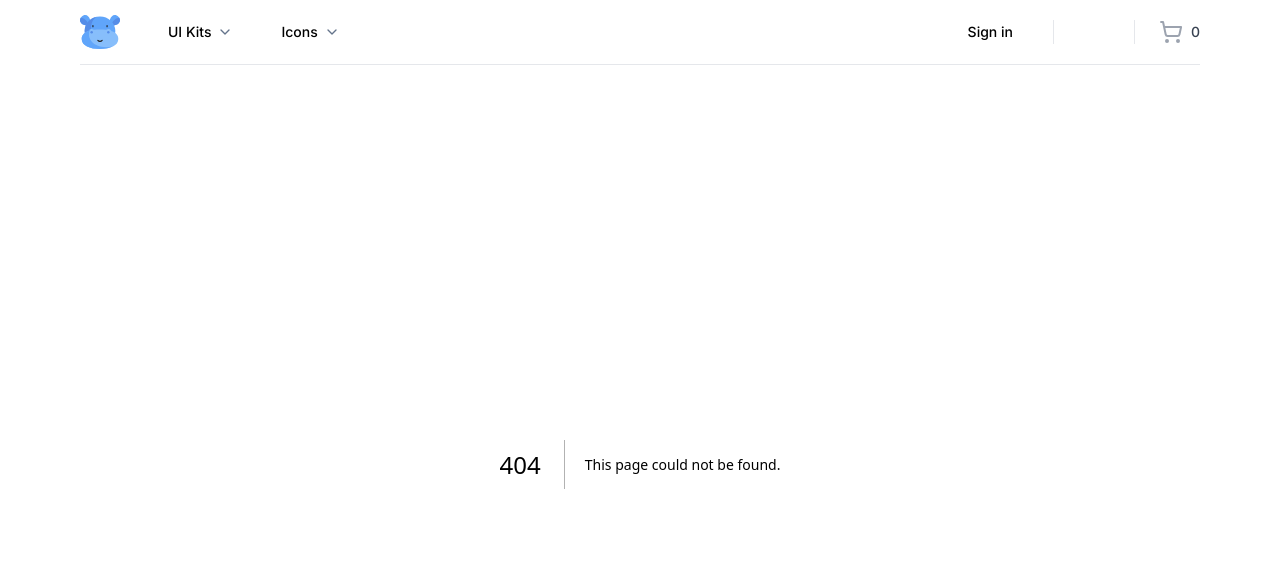
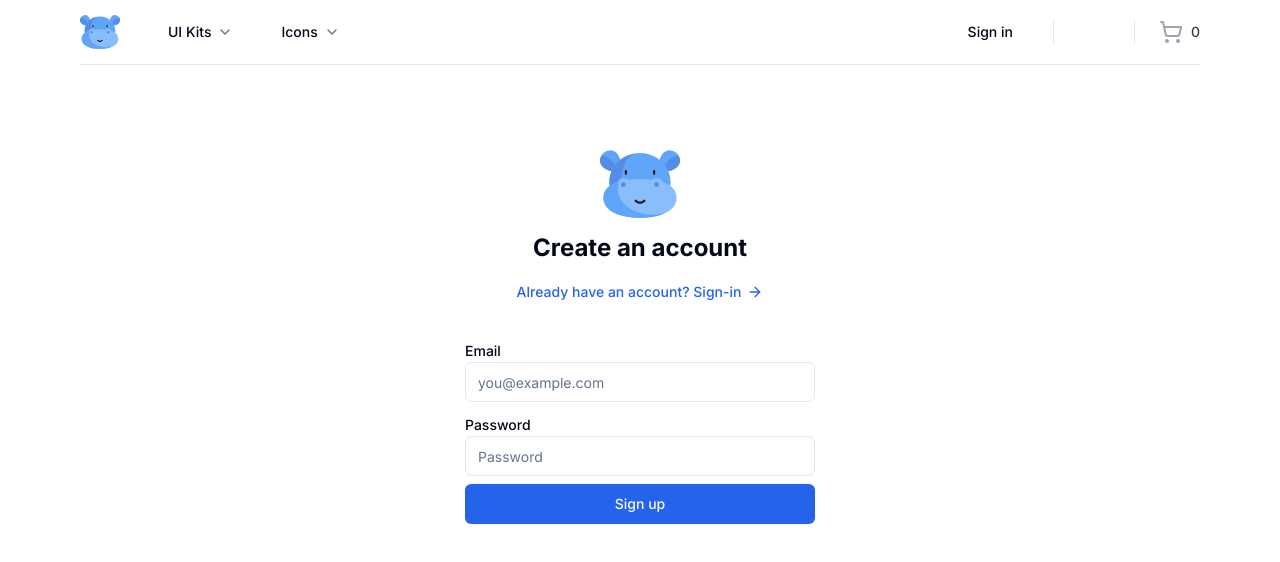
Before and after one commit to Hamzshaa/Digital-Hippo, a Next.js app: page /sign-up in a window 1280 px wide. Before the commit this address had no page. Shown: the top 562 px of the page. Built offline with nearby package versions, Linux system fonts and the light colour scheme.

Commit message:
sign up page added to client side

```diff
--- /dev/null
+++ b/src/app/(auth)/sign-up/page.tsx
@@ -0,0 +1,83 @@
+"use client";
+
+import { Icons } from "@/components/Icons";
+import { Button, buttonVariants } from "@/components/ui/button";
+import { Input } from "@/components/ui/input";
+import { Label } from "@/components/ui/label";
+import { cn } from "@/lib/utils";
+import { ArrowRight } from "lucide-react";
+import Link from "next/link";
+import { useForm } from "react-hook-form";
+import { zodResolver } from "@hookform/resolvers/zod";
+import { z } from "zod";
+import {
+  AuthCredentialsValidator,
+  TAuthCredentialsValidator,
+} from "@/lib/validators/account-credentials-validator";
+
+const Page = () => {
+  const {
+    register,
+    handleSubmit,
+    formState: { errors },
+  } = useForm<TAuthCredentialsValidator>({
+    resolver: zodResolver(AuthCredentialsValidator),
+  });
+
+  const onSubmit = ({ email, password }: TAuthCredentialsValidator) => {};
+
+  return (
+    <>
+      <div className="container relative flex pt-20 flex-col items-center justify-center lg:px-0">
+        <div className="mx-auto fle w-full flex-col justify-center space-y-6 sm:w-[350px]">
+          <div className="flex flex-col items-center space-y-2 text-center">
+            <Icons.logo className="h-20 w-20" />
+            <h1 className="text-2xl font-bold">Create an account</h1>
+            <Link
+              href="/sign-in"
+              className={buttonVariants({
+                variant: "link",
+                className: "gap-1.5",
+              })}
+            >
+              Already have an account? Sign-in
+              <ArrowRight className="h-4 w-4" />
+            </Link>
+          </div>
+
+          <div className="grid gap-6">
+            <form onSubmit={handleSubmit(onSubmit)}>
+              <div className="grid grid-2">
+                <div className="grid gap-1 py-2">
+                  <Label htmlFor="email">Email</Label>
+                  <Input
+                    {...register("email")}
+                    className={cn({
+                      "focus-visible:ring-red-500": errors.email,
+                    })}
+                    placeholder="you@example.com"
+                  />
+                </div>
+
+                <div className="grid gap-1 py-2">
+                  <Label htmlFor="password">Password</Label>
+                  <Input
+                    {...register("password")}
+                    className={cn({
+                      "focus-visible:ring-red-500": errors.password,
+                    })}
+                    placeholder="Password"
+                  />
+                </div>
+
+                <Button>Sign up</Button>
+              </div>
+            </form>
+          </div>
+        </div>
+      </div>
+    </>
+  );
+};
+
+export default Page;
--- /dev/null
+++ b/src/components/ui/input.tsx
@@ -0,0 +1,25 @@
+import * as React from "react"
+
+import { cn } from "@/lib/utils"
+
+export interface InputProps
+  extends React.InputHTMLAttributes<HTMLInputElement> {}
+
+const Input = React.forwardRef<HTMLInputElement, InputProps>(
+  ({ className, type, ...props }, ref) => {
+    return (
+      <input
+        type={type}
+        className={cn(
+          "flex h-10 w-full rounded-md border border-input bg-background px-3 py-2 text-sm ring-offset-background file:border-0 file:bg-transparent file:text-sm file:font-medium placeholder:text-muted-foreground focus-visible:outline-none focus-visible:ring-2 focus-visible:ring-ring focus-visible:ring-offset-2 disabled:cursor-not-allowed disabled:opacity-50",
+          className
+        )}
+        ref={ref}
+        {...props}
+      />
+    )
+  }
+)
+Input.displayName = "Input"
+
+export { Input }
--- /dev/null
+++ b/src/components/ui/label.tsx
@@ -0,0 +1,26 @@
+"use client"
+
+import * as React from "react"
+import * as LabelPrimitive from "@radix-ui/react-label"
+import { cva, type VariantProps } from "class-variance-authority"
+
+import { cn } from "@/lib/utils"
+
+const labelVariants = cva(
+  "text-sm font-medium leading-none peer-disabled:cursor-not-allowed peer-disabled:opacity-70"
+)
+
+const Label = React.forwardRef<
+  React.ElementRef<typeof LabelPrimitive.Root>,
+  React.ComponentPropsWithoutRef<typeof LabelPrimitive.Root> &
+    VariantProps<typeof labelVariants>
+>(({ className, ...props }, ref) => (
+  <LabelPrimitive.Root
+    ref={ref}
+    className={cn(labelVariants(), className)}
+    {...props}
+  />
+))
+Label.displayName = LabelPrimitive.Root.displayName
+
+export { Label }
--- /dev/null
+++ b/src/get-payload.ts
@@ -0,0 +1,50 @@
+import dotenv from "dotenv";
+import path from "path";
+import type { InitOptions } from "payload/config";
+import payload, { Payload } from "payload";
+
+dotenv.config({
+  path: path.resolve(__dirname, "../.env"),
+});
+
+let cached = (global as any).payload;
+
+if (!cached) {
+  cached = (global as any).payload = {
+    client: null,
+    promise: null,
+  };
+}
+
+interface Args {
+  initOptions?: Partial<InitOptions>;
+}
+
+export const getPayloadClient = async ({
+  initOptions,
+}: Args = {}): Promise<Payload> => {
+  if (!process.env.PAYLOAD_SECRET) {
+    throw new Error("PAYLOAD_SECRET is missing");
+  }
+
+  if (cached.client) {
+    return cached.client;
+  }
+
+  if (!cached.promise) {
+    cached.promise = payload.init({
+      secret: process.env.PAYLOAD_SECRET,
+      local: initOptions?.express ? false : true,
+      ...(initOptions || {}),
+    });
+  }
+
+  try {
+    cached.client = await cached.promise;
+  } catch (e: unknown) {
+    cached.promise = null;
+    throw e;
+  }
+
+  return cached.client;
+};
--- /dev/null
+++ b/src/lib/validators/account-credentials-validator.ts
@@ -0,0 +1,12 @@
+import { z } from "zod";
+
+export const AuthCredentialsValidator = z.object({
+  email: z.string().email(),
+  password: z.string().min(8, {
+    message: "Password must be at least 8 characters long.",
+  }),
+});
+
+export type TAuthCredentialsValidator = z.infer<
+  typeof AuthCredentialsValidator
+>;
--- /dev/null
+++ b/src/next-utils.ts
@@ -0,0 +1,10 @@
+import next from "next";
+
+const PORT = Number(process.env.PORT) || 3000;
+
+export const nextApp = next({
+  dev: process.env.NODE_ENV !== "production",
+  port: PORT,
+});
+
+export const nextHandler = nextApp.getRequestHandler();
--- /dev/null
+++ b/src/payload.config.ts
@@ -0,0 +1,31 @@
+import { webpackBundler } from "@payloadcms/bundler-webpack";
+import { mongooseAdapter } from "@payloadcms/db-mongodb";
+import { slateEditor } from "@payloadcms/richtext-slate";
+import path from "path";
+import { buildConfig } from "payload/config";
+
+export default buildConfig({
+  serverURL: process.env.NEXT_PUBLIC_SERVER_URL || "",
+  collections: [],
+  routes: {
+    admin: "/sell",
+  },
+  admin: {
+    bundler: webpackBundler(),
+    meta: {
+      titleSuffix: "- DigitalHippo",
+      favicon: "/favicon.ico",
+      ogImage: "/thumbnail.jpg",
+    },
+  },
+  rateLimit: {
+    max: 2000,
+  },
+  editor: slateEditor({}),
+  db: mongooseAdapter({
+    url: process.env.MONGODB_URL!,
+  }),
+  typescript: {
+    outputFile: path.resolve(__dirname, "payload-types.ts"),
+  },
+});
--- /dev/null
+++ b/src/server.ts
@@ -0,0 +1,34 @@
+import express from "express";
+import { nextApp, nextHandler } from "./next-utils";
+import { getPayloadClient } from "./get-payload";
+
+const app = express();
+const PORT = Number(process.env.PORT) || 3000;
+
+const start = async () => {
+  console.log("Dkfja");
+  const payload = await getPayloadClient({
+    initOptions: {
+      express: app,
+      onInit: async (cms) => {
+        cms.logger.info(`Admin URL: ${cms.getAdminURL()}`);
+      },
+    },
+  });
+
+  app.use((req, res) => nextHandler(req, res));
+
+  nextApp.prepare().then(() => {
+    // payload.logger.info("Next.js started");
+
+    app.listen(PORT, async () => {
+      console.log(`Server listening on port ${PORT}`);
+
+      // payload.logger.info(
+      //   `Next.js App URL: ${process.env.NEXT_PUBLIC_SERVER_URL}`
+      // );
+    });
+  });
+};
+
+start();
```
Also changed, not shown: package.json (+17 -3 lines), tsconfig.server.json (added, +10 -0 lines), 2 other files (tests, documents, lock files or other folders).
